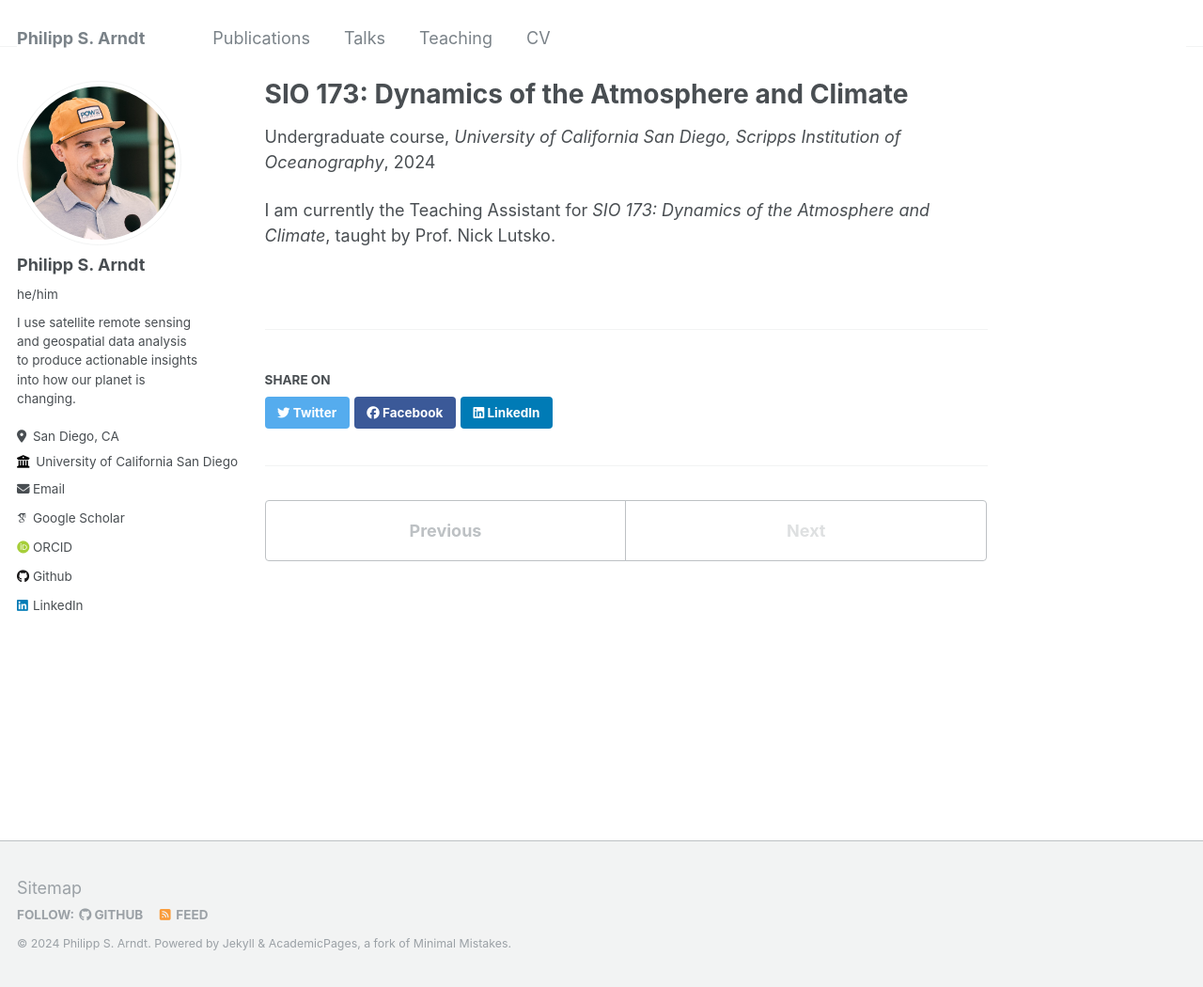
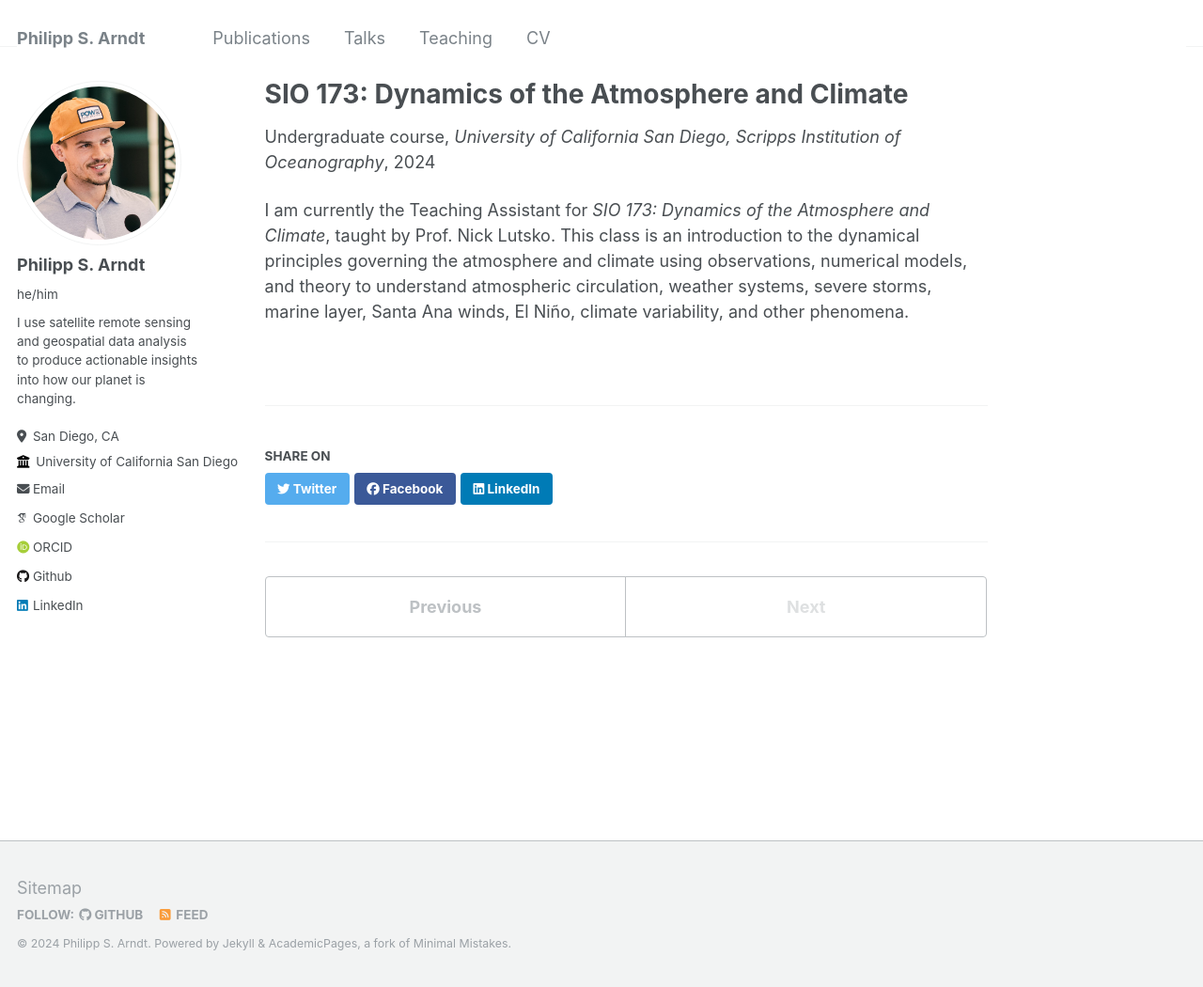
Before and after one commit to fliphilipp/fliphilipp.github.io, a Jekyll site: the page built from _teaching/2024-SIO173.md, in a window 1280 px wide and 1050 px high. Shown: the whole window at 94% size. Built offline with Jekyll 4.4.1, drawn with Linux system fonts in a browser that asks for light colours; some web fonts are replaced.

Commit message:
Update 2024-SIO173.md

```diff
--- a/_teaching/2024-SIO173.md
+++ b/_teaching/2024-SIO173.md
@@ -8,4 +8,4 @@ date: 2024-04-02
 location: "San Diego, CA, USA"
 ---
 
-I am currently the Teaching Assistant for *SIO 173: Dynamics of the Atmosphere and Climate*, taught by Prof. Nick Lutsko.
+I am currently the Teaching Assistant for *SIO 173: Dynamics of the Atmosphere and Climate*, taught by Prof. Nick Lutsko. This class is an introduction to the dynamical principles governing the atmosphere and climate using observations, numerical models, and theory to understand atmospheric circulation, weather systems, severe storms, marine layer, Santa Ana winds, El Niño, climate variability, and other phenomena.
```
